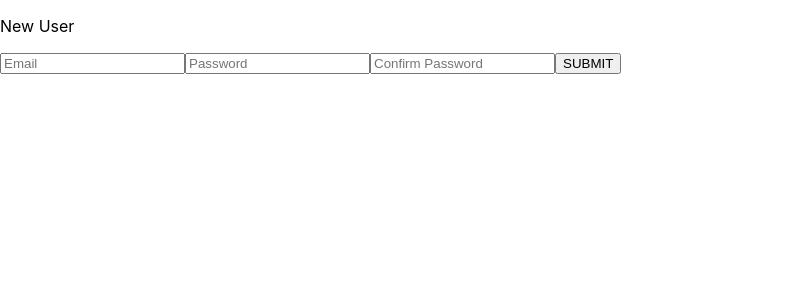
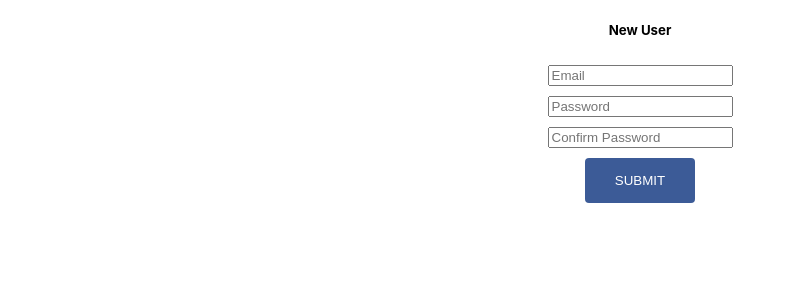
Before and after one commit to MitchStark10/alarm-manager, a React (Create React App) app in the folder client/: page / in a window 1280 px wide. Shown: the top 300 px of the page, without its empty margins (0-796 px from the left). Built offline with nearby package versions, Linux system fonts and the light colour scheme.

Commit message:
init sass, ready for API request testing

```diff
--- a/client/src/App.css
+++ b/client/src/App.scss
@@ -1,3 +1,5 @@
+@import "_variables";
+
 .App {
   text-align: center;
 }
@@ -36,3 +38,32 @@
     transform: rotate(360deg);
   }
 }
+
+@mixin common-button-props {
+  margin-top: 5px;
+  padding: 15px 30px;
+  border-radius: 4px;
+  border: 0;
+
+  &:hover, &:active {
+    cursor: pointer;
+  }
+}
+
+.primary-button {
+  @include common-button-props;
+  background-color: $primary-button-background;
+  color: $primary-button-color;
+}
+
+.secondary-button {
+  @include common-button-props;
+  background-color: $secondary-button-background;
+  color: $secondary-button-color;
+}
+
+.error-text {
+  color: red;
+  margin: 5px;
+  padding: 0;
+}
--- a/client/src/App.tsx
+++ b/client/src/App.tsx
@@ -1,6 +1,6 @@
 import React from 'react';
 import LoginNewUserPage from './pages/LoginNewUserPage';
-import './App.css';
+import './App.scss';
 
 interface UserData {
   email: string | null,
--- /dev/null
+++ b/client/src/_variables.scss
@@ -0,0 +1,5 @@
+$primary-button-background: #3c5b97;
+$primary-button-color: white;
+
+$secondary-button-background: $primary-button-color;
+$secondary-button-color: $primary-button-background;
--- /dev/null
+++ b/client/src/components/user/NewUser.scss
@@ -0,0 +1,10 @@
+.entry-form {
+	display: flex;
+	flex-direction: column;
+	justify-content: center;
+	align-items: center;
+
+	input {
+		margin: 5px 0;
+	}
+}
--- a/client/src/components/user/NewUser.tsx
+++ b/client/src/components/user/NewUser.tsx
@@ -1,17 +1,44 @@
 import useInputState from "../../hooks/useInputState";
+import useTempText from "../../hooks/useTempText";
+import './NewUser.scss';
 
 export default function NewUser() {
 	const [email, , setEmailFromInput] = useInputState('');
 	const [password, , setPasswordFromInput] = useInputState('');
 	const [passwordConfirmation, , setConfirmationFromInput] = useInputState('');
+	const [errorText, setErrorText] = useTempText();
+
+
+	const onSubmitNewUser = () => {
+		if (!password || !passwordConfirmation || password !== passwordConfirmation) {
+			setErrorText('Invalid password', 5000);
+			return;
+		}
+
+		const requestData = {
+			email,
+			password
+		};
+
+		const requestOptions = {
+			method: 'POST',
+			headers: { 'Content-Type': 'application/json' },
+			body: JSON.stringify(requestData)
+		};
+		fetch('/api/public/account/addAccount', requestOptions)
+			.then(response => response.json())
+			.then(data => setErrorText(data.toString(), 5000))
+			.catch(error => setErrorText(error, 5000));
+	}
 
 	return (
-		<>
-			<p>New User</p>
+		<div className="entry-form">
+			<h5>New User</h5>
+			{errorText && <p className="error-text">{errorText}</p>}
 			<input type="text" placeholder="Email" value={email} onChange={setEmailFromInput}></input>
 			<input type="password" placeholder="Password" value={password} onChange={setPasswordFromInput}></input>
 			<input type="password" placeholder="Confirm Password" value={passwordConfirmation} onChange={setConfirmationFromInput}></input>
-			<button type="button">SUBMIT</button>
-		</>
+			<button className="primary-button" type="button" onClick={onSubmitNewUser}>SUBMIT</button>
+		</div>
 	)
 }
--- /dev/null
+++ b/client/src/hooks/useTempText.ts
@@ -0,0 +1,14 @@
+import { useState } from "react";
+
+export default function useTempText(): [string, (val: string, millis: number) => void] {
+	const [value, setValue] = useState('');
+
+	const setValueAndAutoUnset = (newValue: string, millisForTextToStay: number) => {
+		setValue(newValue);
+		setTimeout(() => {
+			setValue('');
+		}, millisForTextToStay)
+	};
+
+	return [value, setValueAndAutoUnset];
+}
--- a/package.json
+++ b/package.json
@@ -25,7 +25,8 @@
     "bcrypt": "^5.0.1",
     "dotenv": "^10.0.0",
     "express": "^4.17.1",
-    "mysql": "^2.18.1"
+    "mysql": "^2.18.1",
+    "sass": "^1.35.2"
   },
   "devDependencies": {
     "@types/bcrypt": "^5.0.0",
```
Also changed, not shown: 1 other file (tests, documents, lock files or other folders).
